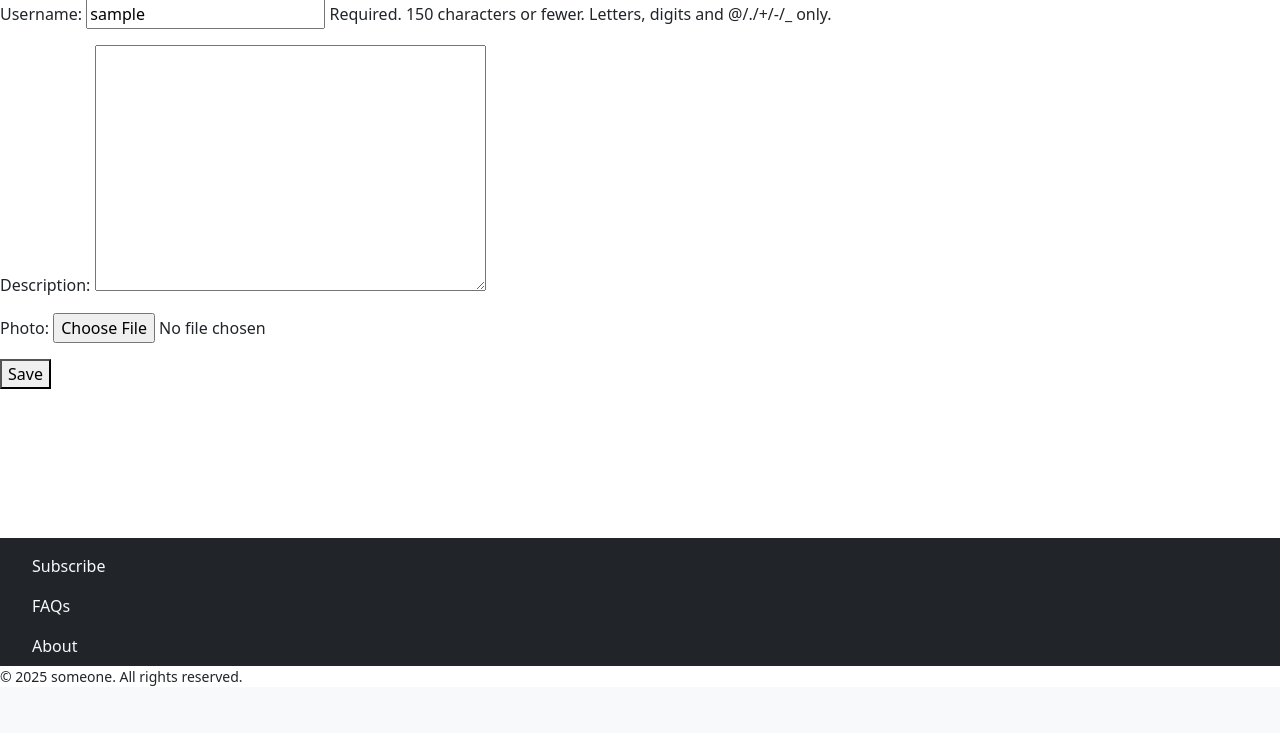
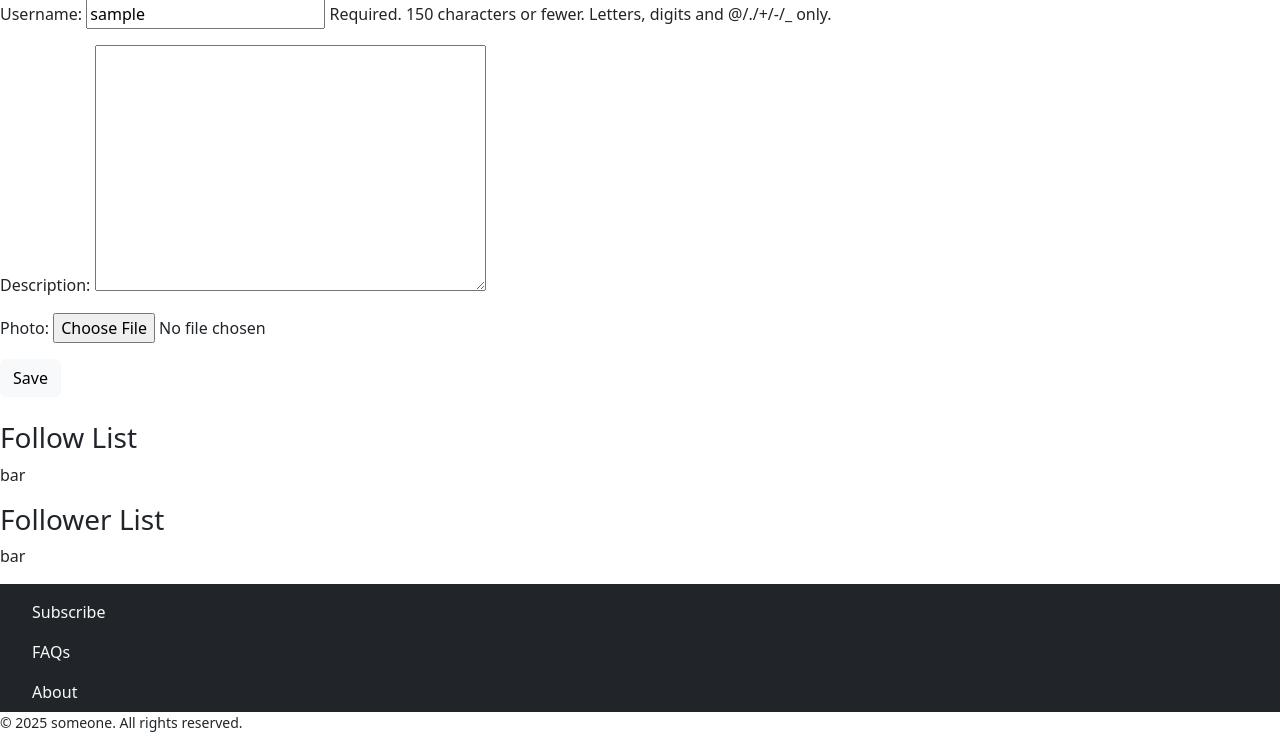
Before and after one commit to TakamichiOsumi/django-practice, a Django app: page /accounts/edit/1 in a window 1280 px wide. Shown: the part 113-846 px from the top of the page. Before the commit the page ends 799 px from the top, so only its background shows below. Run offline with Django 5.2, Linux system fonts and the light colour scheme; the visitor is signed in with stand-in values (Sample User, id 1); data comes from the database, SQL or seed files in the repository; parts of the project's set-up code (start-up, migrations or seed data) failed here and were passed over; some libraries are stand-ins or nearby versions.

Commit message:
Make the dummy list of following/follower users.

```diff
--- a/accounts/templates/accounts/edit.html
+++ b/accounts/templates/accounts/edit.html
@@ -6,7 +6,20 @@
   <form method="POST">
     {% csrf_token %}
     {{ form.as_p }}
-    <button type="submit">Save</button>
+    <button type="submit" class="btn btn-light">Save</button>
   </form>
+
+  <br/>
+
+  <h3>Follow List</h3>
+  {% if follower %}
+  <p>{{ follower }}</p>
+  {% endif %}
+
+  <h3>Follower List</h3>
+  {% if follower %}
+  <p>{{ follower }}</p>
+  {% endif %}
+
 </div>
 {% endblock %}
--- a/accounts/views.py
+++ b/accounts/views.py
@@ -1,13 +1,12 @@
 from django.shortcuts import render
 from django.contrib.auth.mixins import LoginRequiredMixin
 from django.views import generic
-from .models import CustomUser
+from .models import CustomUser, Connection
 from django.urls import reverse_lazy, reverse
 from django.views.generic import CreateView, UpdateView
+from django.contrib.messages.views import SuccessMessageMixin
+from .forms import SignupForm, ProfileForm
 
-from django.contrib.messages.views import SuccessMessageMixin
-
-from .forms import SignupForm, ProfileForm
 
 class SignupView(CreateView):
     model = CustomUser
@@ -30,6 +29,16 @@ class ProfileEditView(LoginRequiredMixin,
     def get_success_url(self):
         return reverse_lazy('timeline:index')
 
+    def get_context_data(self, **kwargs):
+        context = super().get_context_data(**kwargs)
+        connections = Connection.objects
+        following = connections.filter(following = self.request.user)
+        follower = connections.filter(following = self.request.user)
+        # Return dummy data at this moment.
+        context['following'] = "foo"
+        context['follower'] = "bar"
+        return context
+
 class ProfileDetailView(LoginRequiredMixin,
                         generic.DetailView):
     model = CustomUser
```
